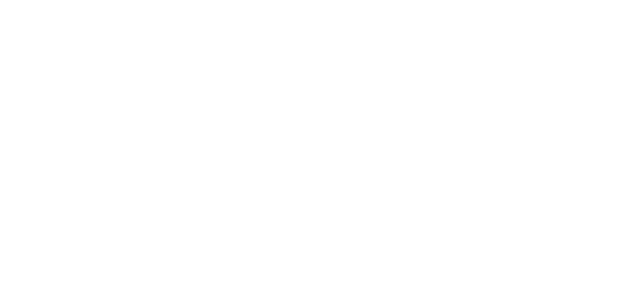
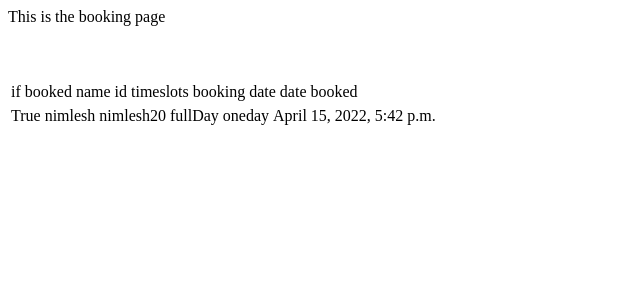
Before and after one commit to priyamshankar/RoomSlotBookingApp, a Django app: page /booking in a window 1280 px wide. Before the commit the part shown is empty. Shown: the top 300 px of the page, without its empty margins (0-640 px from the left). Run offline with Django 4.2, Linux system fonts and the light colour scheme; data comes from the database, SQL or seed files in the repository; both versions use the stored data as it was after the commit.

Commit message:
added the booking page dynamically

```diff
--- a/roomSlotBooking/customer/urls.py
+++ b/roomSlotBooking/customer/urls.py
@@ -5,6 +5,6 @@
 urlpatterns = [
     path('admin/', admin.site.urls),
     path('',views.home, name='home'),
-    path('booking',views.booking,name='booking'),
+    path('booking',views.bookingCl,name='booking'),
     path('customerList',views.customerList, name='customerList')
 ]
--- a/roomSlotBooking/customer/views.py
+++ b/roomSlotBooking/customer/views.py
@@ -2,11 +2,15 @@
 from .models import *
 # Create your views here.
 
+
 def home(request):
-    return render (request,'home.html')
+    return render(request, 'home.html')
 
-def booking(request):
-    return render (request, 'booking.html')
+
+def bookingCl(request):
+    bookings = booking.objects.all()
+    return render(request, 'booking.html', {'booking': bookings})
+
 
 def customerList(request):
-    return render(request,'customer.html')
+    return render(request, 'customer.html')
--- a/roomSlotBooking/templates/booking.html
+++ b/roomSlotBooking/templates/booking.html
@@ -1,7 +1,29 @@
-{% extends 'base.html' %}
+{% extends 'base.html' %} {% block content %} This is the booking page
+<br />
+<br />
+<br />
+<br />
+<table>
+    <tr>
+        <td>if booked</td>
+        <td>name</td>
+        <td>id</td>
+        <td>timeslots</td>
+        <td>booking date</td>
+        <td>date booked</td>
+    </tr>
+</table>
+{% for i in booking%}
 
-{% block content %}
+<table>
+  <tr>
+      <td>{{ i.room.isBooked }}</td>
+      <td>{{ i.Customers.name }}</td>
+      <td>{{ i.Customers.userId }}</td>
+      <td>{{ i.rules.timeslots }}</td>
+      <td>{{ i.rules.advanceBooking }}</td>
+      <td>{{ i.dateBooked }}</td>
+  </tr>
+</table>
 
-
-
-{% endblock content %}
+{% endfor %} {% endblock content %}
```
Also changed, not shown: roomSlotBooking/db.sqlite3.
